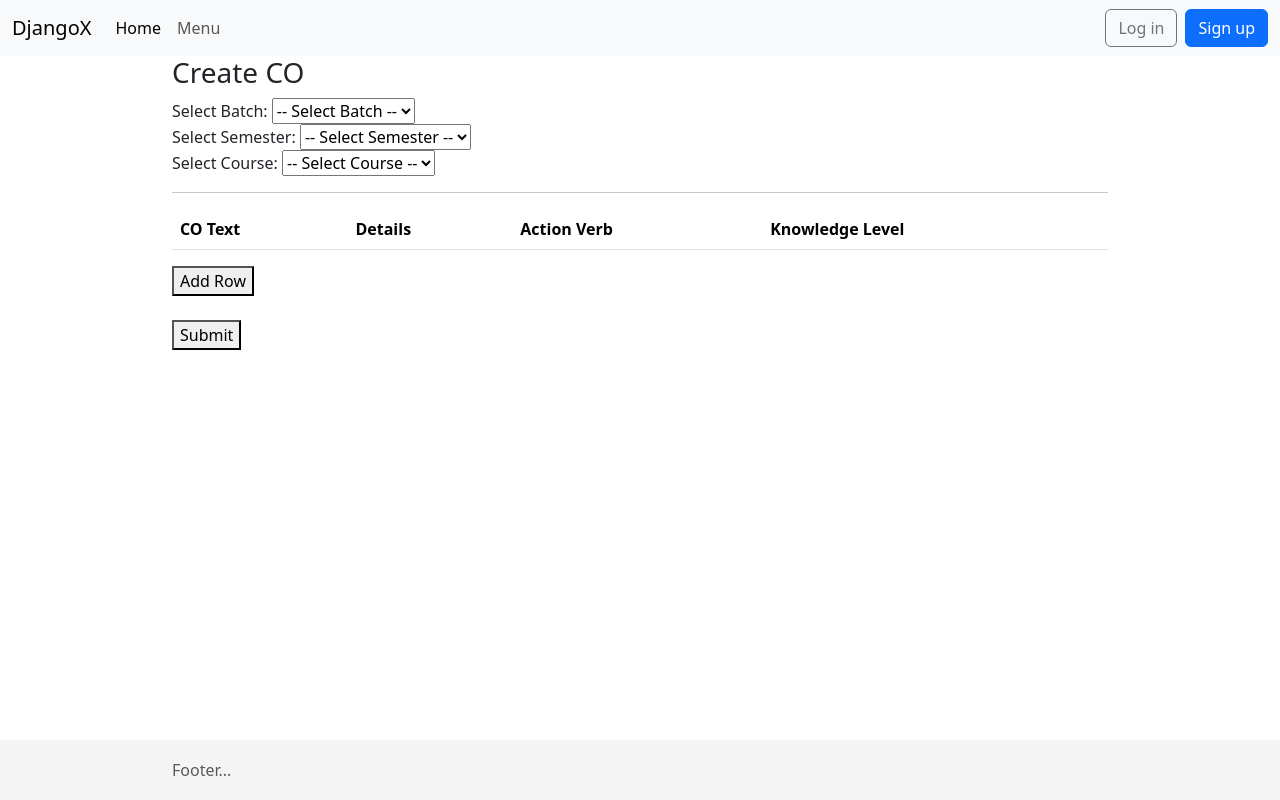
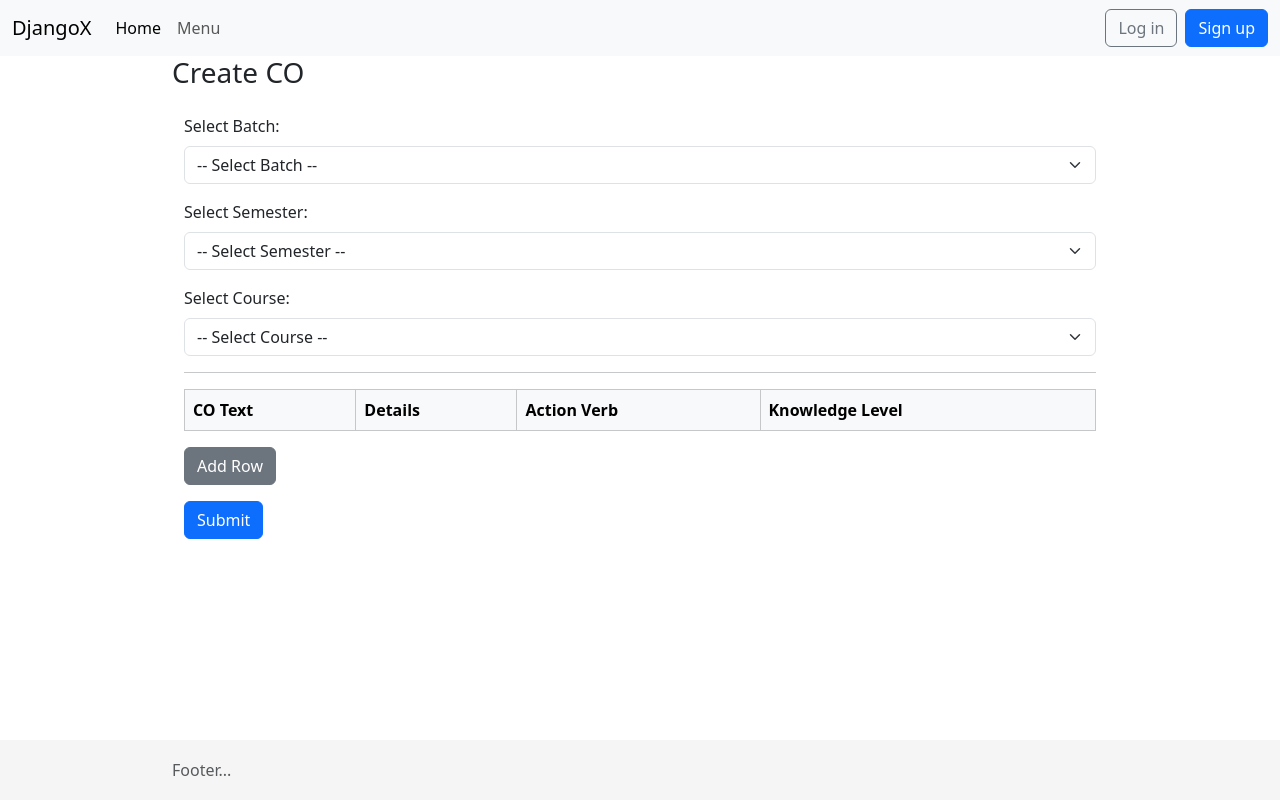
Before and after one commit to AnkitMondal123/Marks-Upload-Portal, a Django app: page /co/add/ in a window 1280 px wide. Run offline with Django 5.2, Linux system fonts and the light colour scheme; tables that the repository leaves empty hold one stand-in row (values such as "Sample post"); lists and menus that the app fills with data are empty.

Commit message:
Update create_co.html

```diff
--- a/templates/pages/create_co.html
+++ b/templates/pages/create_co.html
@@ -1,35 +1,39 @@
 {% extends "_base.html" %}
 {% load static %}
 {% block content %}
-<h3>Create CO</h3>
-<form method="POST">
+<h3 class="mb-4">Create CO</h3>
+<form method="POST" class="container">
   {% csrf_token %}
-  <label for="batch_selector">Select Batch:</label>
-  <select id="batch_selector" name="batch_selector">
+  <div class="mb-3">
+    <label for="batch_selector" class="form-label">Select Batch:</label>
+    <select id="batch_selector" name="batch_selector" class="form-select">
       <option value="">-- Select Batch --</option>
       {% for b in batches %}
         <option value="{{ b.id }}">{{ b.name }}</option>
       {% endfor %}
     </select>
-  <br>
-  <label for="semester_selector">Select Semester:</label>
-  <select id="semester_selector" name="semester_selector">
+  </div>
+  <div class="mb-3">
+    <label for="semester_selector" class="form-label">Select Semester:</label>
+    <select id="semester_selector" name="semester_selector" class="form-select">
       <option value="">-- Select Semester --</option>
       {% for s in semesters %}
         <option value="{{ s.id }}">{{ s.semester_name }}</option>
       {% endfor %}
     </select>
-  <br>
-  <label for="course_selector">Select Course:</label>
-  <select id="course_selector" name="course_selector">
+  </div>
+  <div class="mb-3">
+    <label for="course_selector" class="form-label">Select Course:</label>
+    <select id="course_selector" name="course_selector" class="form-select">
       <option value="">-- Select Course --</option>
       {% for c in courses %}
         <option value="{{ c.id }}">{{ c.course_title }}</option>
       {% endfor %}
     </select>
+  </div>
   <hr>
-  <table id="coTable" class="table">
-    <thead>
+  <table id="coTable" class="table table-bordered">
+    <thead class="table-light">
       <tr>
         <th>CO Text</th>
         <th>Details</th>
@@ -42,9 +46,9 @@
     </tbody>
   </table>
   <input type="hidden" name="total_rows" id="total_rows" value="0" />
-  <button type="button" onclick="addRow()">Add Row</button>
-  <br><br>
-  <button type="submit">Submit</button>
+  <button type="button" class="btn btn-secondary mb-3" onclick="addRow()">Add Row</button>
+  <br>
+  <button type="submit" class="btn btn-primary">Submit</button>
 </form>
 
 <script>
@@ -54,10 +58,10 @@
   let row = table.insertRow(rowCount);
 
   row.innerHTML = `
-    <td><input type="text" name="co_text_${rowCount}" /></td>
-    <td><input type="text" name="details_${rowCount}" /></td>
-    <td><input type="text" name="verb_${rowCount}" /></td>
-    <td><input type="text" name="level_${rowCount}" /></td>
+    <td><input type="text" name="co_text_${rowCount}" class="form-control" /></td>
+    <td><input type="text" name="details_${rowCount}" class="form-control" /></td>
+    <td><input type="text" name="verb_${rowCount}" class="form-control" /></td>
+    <td><input type="text" name="level_${rowCount}" class="form-control" /></td>
   `;
   document.getElementById("total_rows").value = rowCount + 1;
 }
```
Lines whose indentation alone changed are shown as unchanged.
